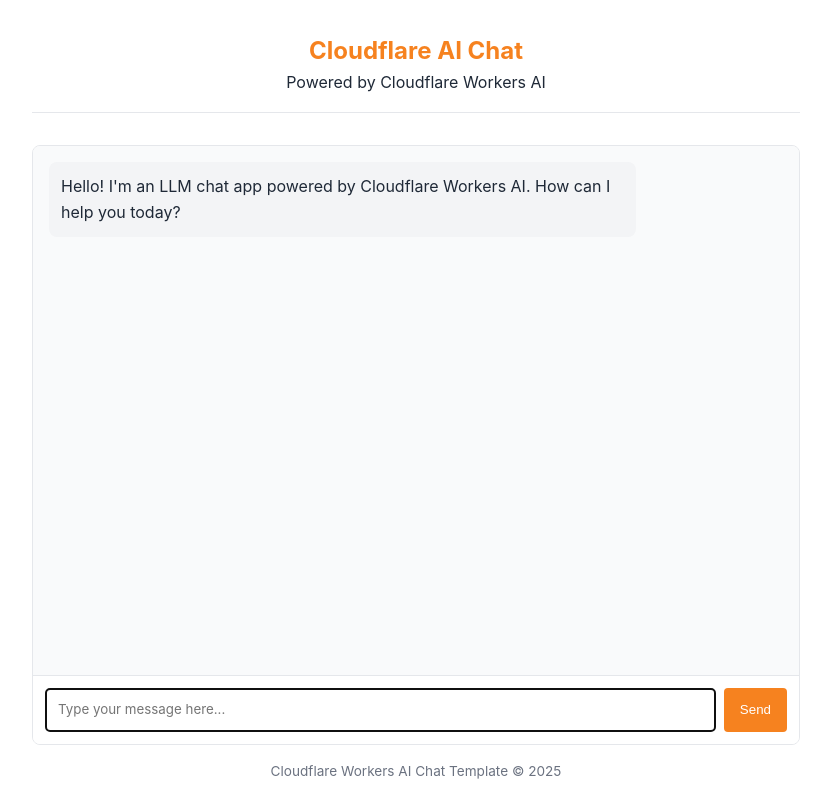
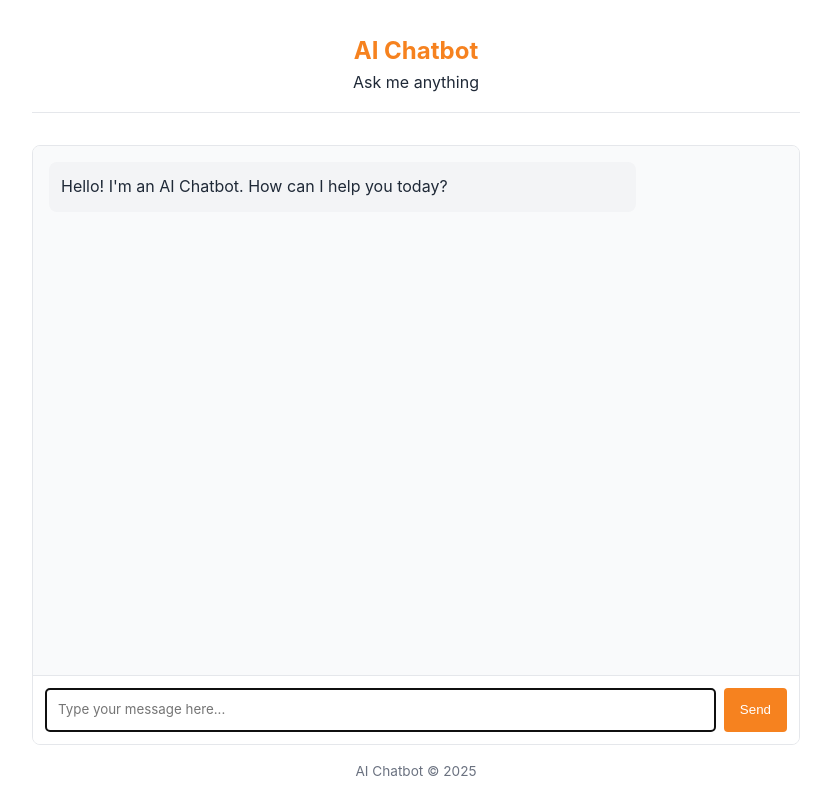
Before and after one commit to ccrbd/llm-chat-app, a plain HTML site: page public/index.html in a window 1280 px wide. Shown: the whole page, without its empty margins (224-1055 px from the left). Drawn offline with Linux system fonts and the light colour scheme.

Commit message:
Update index.html

```diff
--- a/public/index.html
+++ b/public/index.html
@@ -3,7 +3,7 @@
   <head>
     <meta charset="UTF-8" />
     <meta name="viewport" content="width=device-width, initial-scale=1.0" />
-    <title>LLM Chat App</title>
+    <title>AI Chatbot</title>
     <style>
       :root {
         --primary-color: #f6821f;
@@ -138,22 +138,21 @@
   </head>
   <body>
     <header>
-      <h1>Cloudflare AI Chat</h1>
-      <p>Powered by Cloudflare Workers AI</p>
+      <h1>AI Chatbot</h1>
+      <p>Ask me anything</p>
     </header>
 
     <div class="chat-container">
       <div id="chat-messages" class="chat-messages">
         <div class="message assistant-message">
           <p>
-            Hello! I'm an LLM chat app powered by Cloudflare Workers AI. How can
-            I help you today?
+            Hello! I'm an AI Chatbot. How can I help you today?
           </p>
         </div>
       </div>
 
       <div class="typing-indicator" id="typing-indicator">
-        AI is thinking...
+        AI Chatbot is thinking...
       </div>
 
       <div class="message-input">
@@ -168,7 +167,7 @@
     </div>
 
     <footer>
-      <p>Cloudflare Workers AI Chat Template &copy; 2025</p>
+      <p>AI Chatbot &copy; 2025</p>
     </footer>
 
     <!-- Chat app script -->
```
